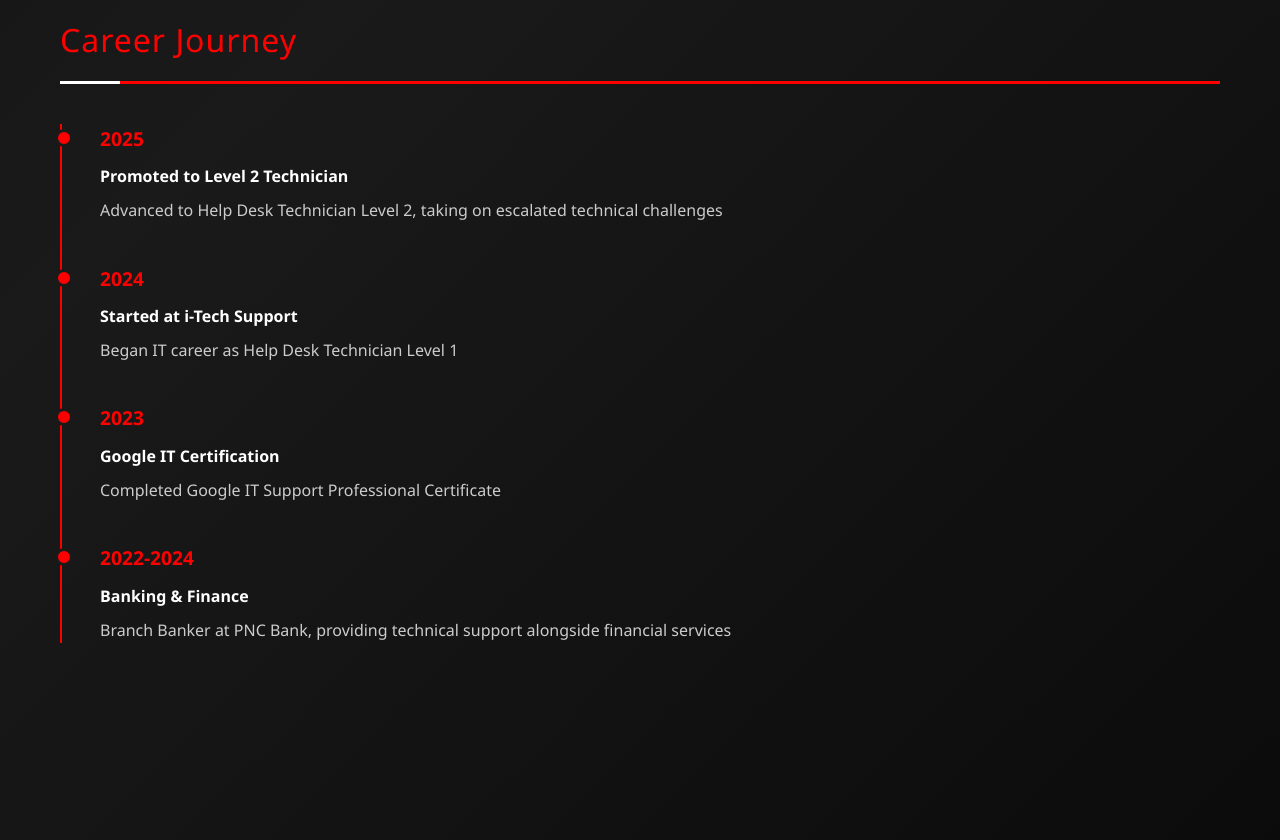
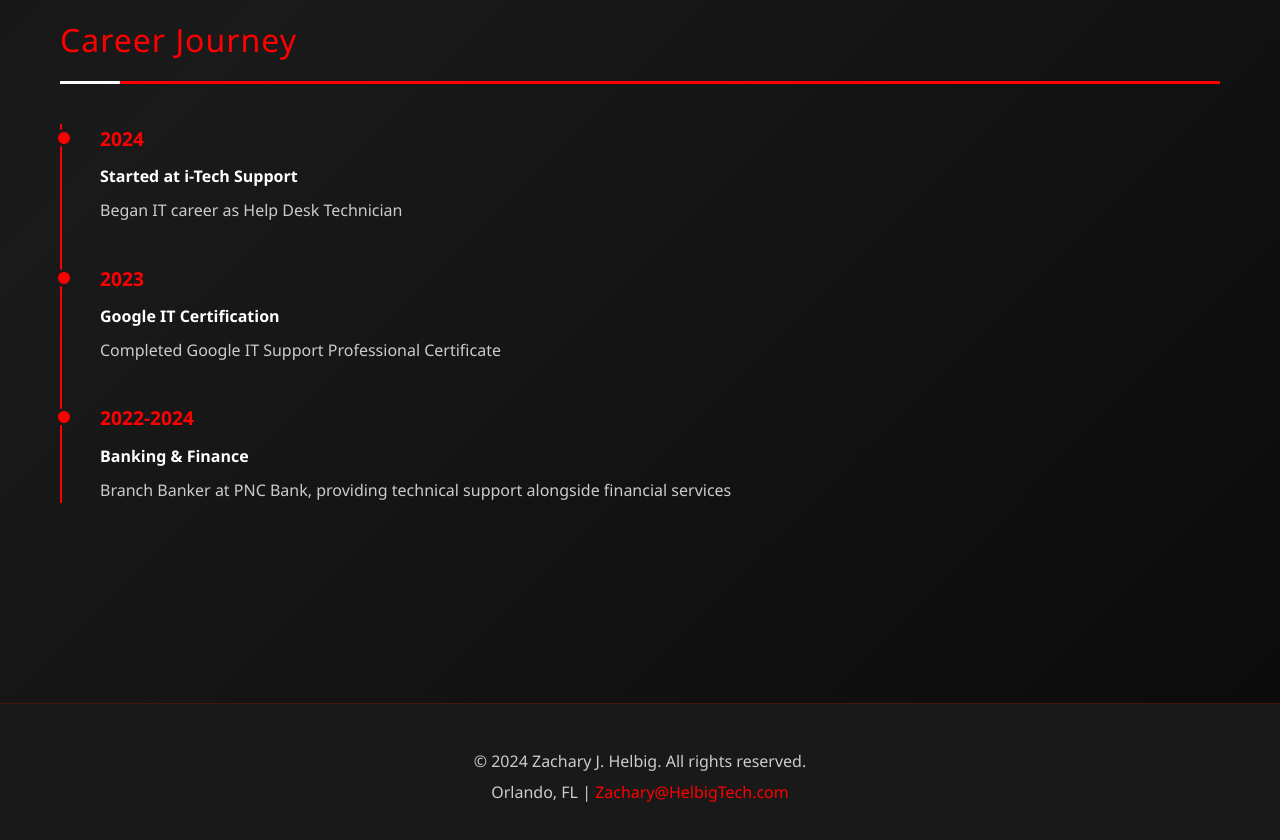
Before and after one commit to zhelbig/zhelbig.github.io, a plain HTML site: page about.html in a window 1280 px wide. Shown: the part 1580-2420 px from the top of the page. Drawn offline with Linux system fonts and the light colour scheme.

Commit message:
Update job title and timeline details in about.html

```diff
--- a/about.html
+++ b/about.html
@@ -55,9 +55,9 @@
                 <div class="about-sidebar">
                     <div class="sidebar-card">
                         <h3>Current Role</h3>
-                        <p><strong>Help Desk Technician Level 2</strong></p>
+                        <p><strong>Help Desk Technician</strong></p>
                         <p>i-Tech Support inc.</p>
-                        <p class="muted">November 2025 - Present</p>
+                        <p class="muted">April 2024 - Present</p>
                     </div>
 
                     <div class="sidebar-card">
@@ -105,17 +105,10 @@
                 <h2>Career Journey</h2>
                 <div class="timeline">
                     <div class="timeline-item">
-                        <div class="timeline-year">2025</div>
-                        <div class="timeline-content">
-                            <h4>Promoted to Level 2 Technician</h4>
-                            <p>Advanced to Help Desk Technician Level 2, taking on escalated technical challenges</p>
-                        </div>
-                    </div>
-                    <div class="timeline-item">
                         <div class="timeline-year">2024</div>
                         <div class="timeline-content">
                             <h4>Started at i-Tech Support</h4>
-                            <p>Began IT career as Help Desk Technician Level 1</p>
+                            <p>Began IT career as Help Desk Technician</p>
                         </div>
                     </div>
                     <div class="timeline-item">
```
